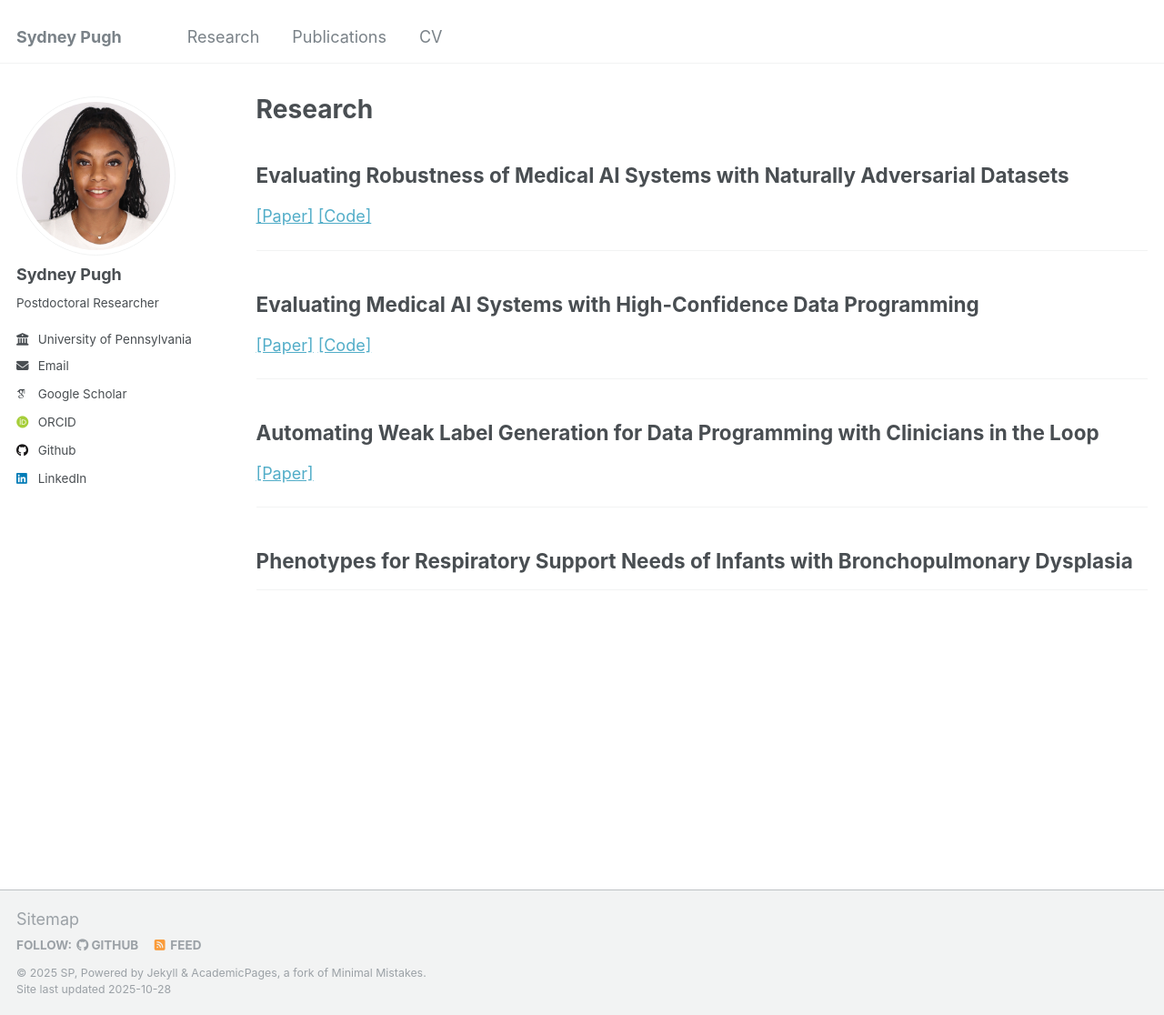
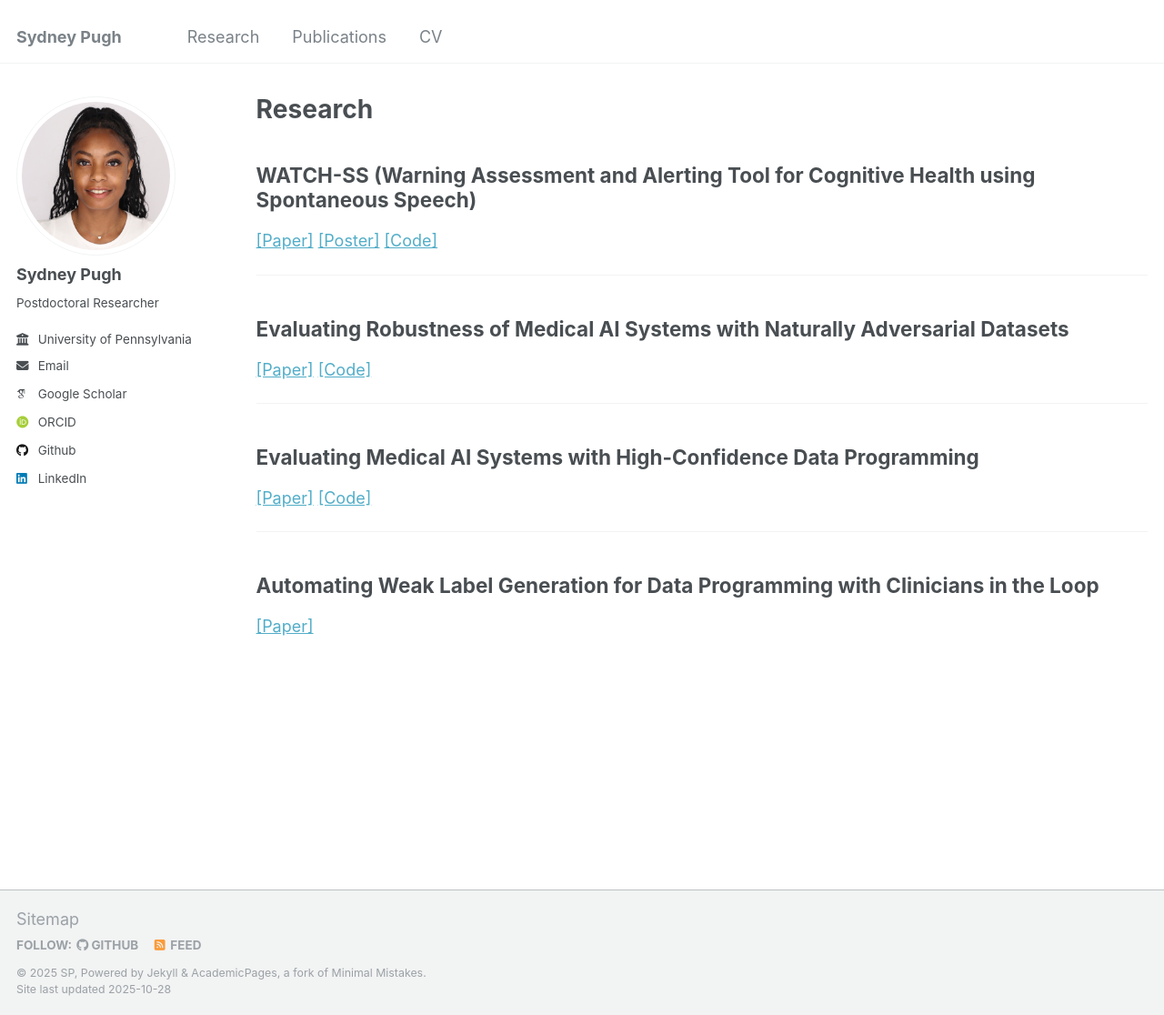
Before and after one commit to sfpugh/sfpugh.github.io, a Jekyll site: the page built from _pages/research.md, in a window 1280 px wide and 1116 px high. Shown: the whole window at 91% size. Built offline with Jekyll 4.4.1, drawn with Linux system fonts in a browser that asks for light colours; some web fonts are replaced.

Commit message:
adding WATCH-SS placeholder and poster

```diff
--- a/_pages/research.md
+++ b/_pages/research.md
@@ -3,6 +3,12 @@ layout: archive
 title: "Research"
 permalink: /research/
 author_profile: true
+---
+
+## WATCH-SS (Warning Assessment and Alerting Tool for Cognitive Health using Spontaneous Speech)
+
+[[Paper]](https://www.medrxiv.org/content/10.1101/2025.08.06.25333047v1.full.pdf) [[Poster]](/files/watch-ss-poster-48x36.pdf) [[Code]](https://github.com/kbjohnson-penn/WATCH-SS)
+
 ---
 
 ## Evaluating Robustness of Medical AI Systems with Naturally Adversarial Datasets
@@ -20,9 +26,3 @@ author_profile: true
 ## Automating Weak Label Generation for Data Programming with Clinicians in the Loop
 
 [[Paper]](https://arxiv.org/pdf/2407.07982)
-
----
-
-## Phenotypes for Respiratory Support Needs of Infants with Bronchopulmonary Dysplasia
-
----
```
Also changed, not shown: 1 other file.
